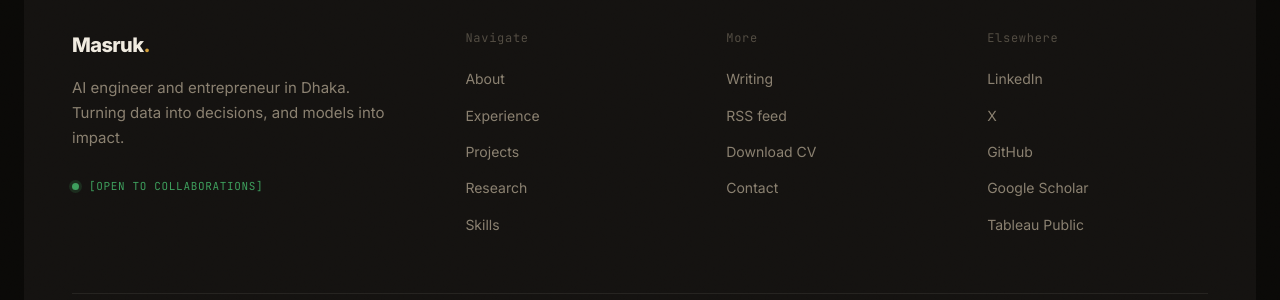
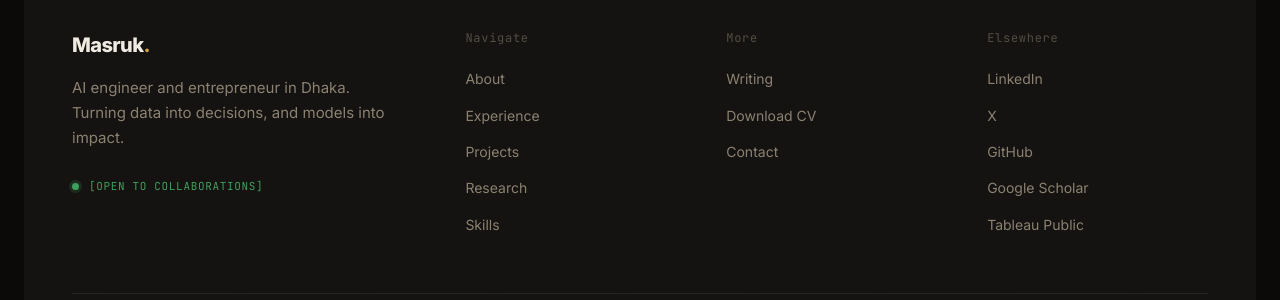
Before and after one commit to MasrukHabib/MasrukHabib.github.io, a Jekyll site: the page built from index.html, in a window 1280 px wide and 900 px high, scrolled down 11757 px. Shown: the part 512-812 px from the top of the window. Built offline with Jekyll 4.4.1, drawn with Linux system fonts in a browser that asks for light colours.

Commit message:
Remove the RSS feed link from the footer

```diff
--- a/_includes/footer.html
+++ b/_includes/footer.html
@@ -21,7 +21,6 @@
           <h2>More</h2>
           <ul>
             <li><a href="{{ '/blog/' | relative_url }}">Writing</a></li>
-            <li><a href="{{ '/blog/feed.xml' | relative_url }}">RSS feed</a></li>
             <li><a href="{{ '/assets/Masruk-Habib-CV.pdf' | relative_url }}" target="_blank" rel="noopener">Download CV</a></li>
             <li><a href="{{ home }}#contact">Contact</a></li>
           </ul>
```
